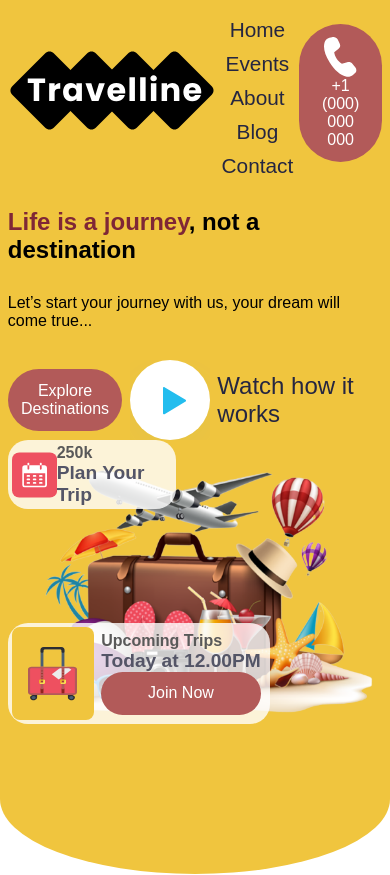
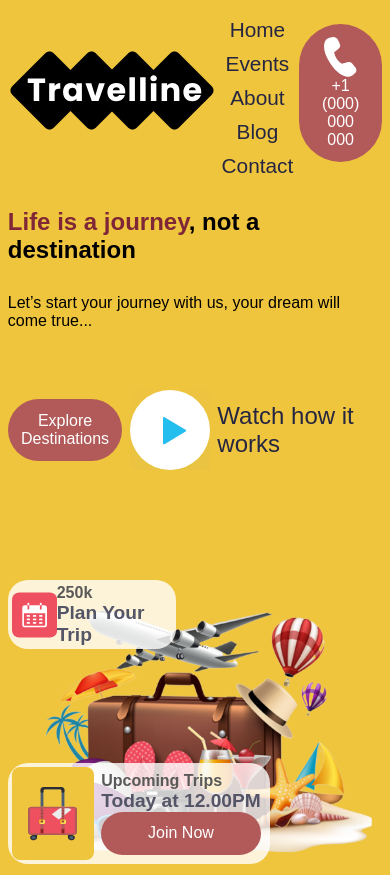
Before and after one commit to AmohPrince/travelearth, a React (Create React App) app: page / in a window 390 px wide. Shown: the top 875 px of the page. Built offline with nearby package versions, Linux system fonts and the light colour scheme.

Commit message:
More changes

```diff
--- a/src/Components/Logo/Logo.jsx
+++ b/src/Components/Logo/Logo.jsx
@@ -1,6 +1,6 @@
 import React, { useEffect } from "react";
 
-const Logo = ({ theme, location }) => {
+const Logo = ({ theme }) => {
   useEffect(() => {
     const logosvg = document.querySelectorAll(".logosvg");
     const text = document.querySelector(".text");
@@ -10,25 +10,14 @@ const Logo = ({ theme, location }) => {
     text.setAttribute("fill", theme.logoTextColour);
   }, []);
 
-  // useEffect(() => {
-  //   handleLocationChange(location);
-  // }, [location]);
-
-  const handleLocationChange = (location) => {
+  useEffect(() => {
     const logosvg = document.querySelectorAll(".logosvg");
     const text = document.querySelector(".text");
-    if (location === "head") {
-      logosvg.forEach((path) => {
-        path.setAttribute("fill", theme.logoBackground);
-      });
-      text.setAttribute("fill", theme.logoTextColour);
-    } else if (location === "footer") {
-      logosvg.forEach((path) => {
-        path.setAttribute("fill", theme.background);
-      });
-      text.setAttribute("fill", theme.logoBackground);
-    }
-  };
+    logosvg.forEach((path) => {
+      path.setAttribute("fill", theme.logoBackground);
+    });
+    text.setAttribute("fill", theme.logoTextColour);
+  }, [theme]);
 
   return (
     <div>
--- a/src/Components/Topbar/Topbar.css
+++ b/src/Components/Topbar/Topbar.css
@@ -151,6 +151,9 @@
   .App__topbar-colouredtab {
     width: 30%;
   }
+  .Topbar__body-rightbtns {
+    margin: 60px 0px;
+  }
 
   .p__nunito > p {
     font-size: 1.5rem;
@@ -158,4 +161,7 @@
   .small__tab-text > :first-child {
     font-size: 1rem;
   }
+  .Topbar__body-left {
+    margin-top: 50px;
+  }
 }
--- a/src/Sections/Footer/Footer.jsx
+++ b/src/Sections/Footer/Footer.jsx
@@ -12,7 +12,7 @@ const Footer = () => {
       style={{ backgroundColor: theme.secondarytextcolour }}
     >
       <div className="Footer__first flex__container">
-        <Logo theme={theme} location={location} />
+        <Logo theme={theme} />
         <p className="p__poppins">Domestic International Tours</p>
       </div>
       <div className="Footer__second">
```
